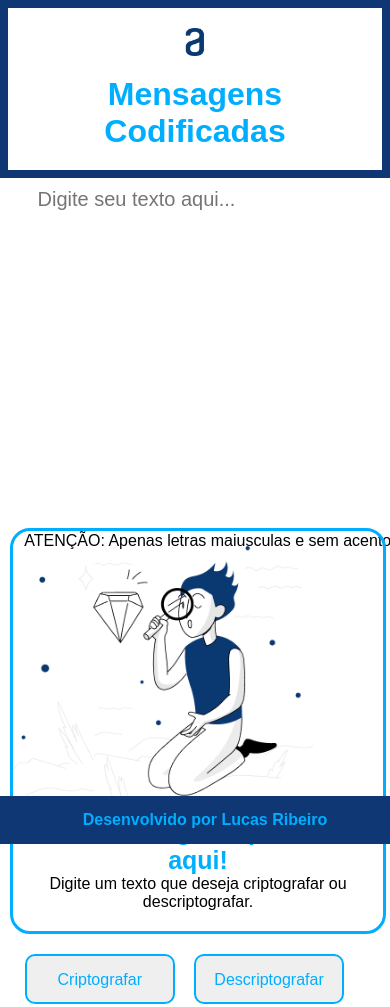
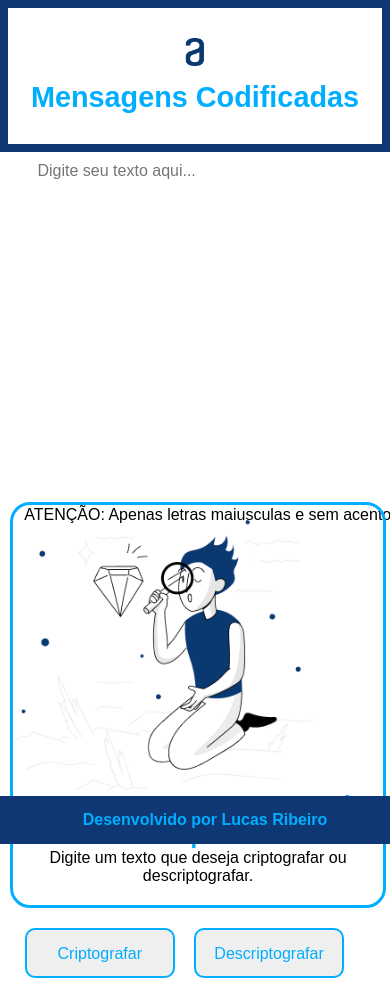
Before and after one commit to lucas-rk/decodificador, a plain HTML site: page index.html in a window 390 px wide. Drawn offline with Linux system fonts and the light colour scheme.

Commit message:
Update style.css

```diff
--- a/CSS/style.css
+++ b/CSS/style.css
@@ -193,11 +193,18 @@ body{
   .cabecalho {
     flex-direction: column;
     text-align: center;
-    padding: 20px 10px;
+    padding: 30px 15px;
+    gap: 15px;
+    align-items: center;
   }
 
   .cabecalho img {
     width: 80px;
+  }
+
+  .cabecalho h1 {
+    font-size: 1.8rem;
+    margin: 0;
   }
 
   .container-input {
@@ -212,7 +219,7 @@ body{
     text-align: center;
   }
 
-  textarea {
+  textarea#input-texto {
     min-height: 150px;
     padding: 10px;
     font-size: 16px;
@@ -235,6 +242,7 @@ body{
     flex: 1;
     padding: 15px;
     font-size: 16px;
+    margin: 0;
   }
 
   footer.rodape {
```
